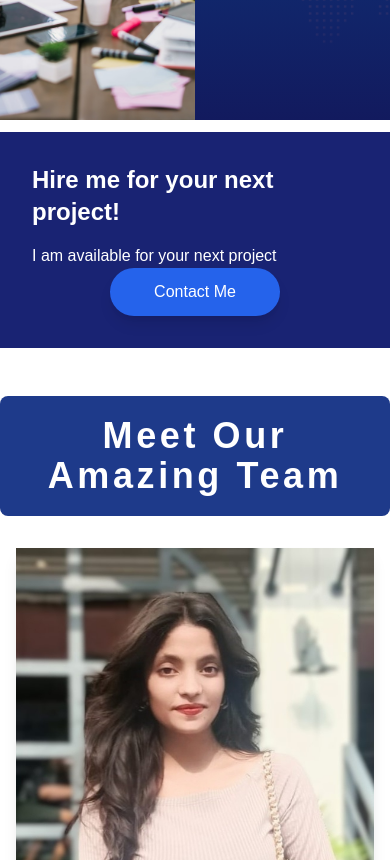
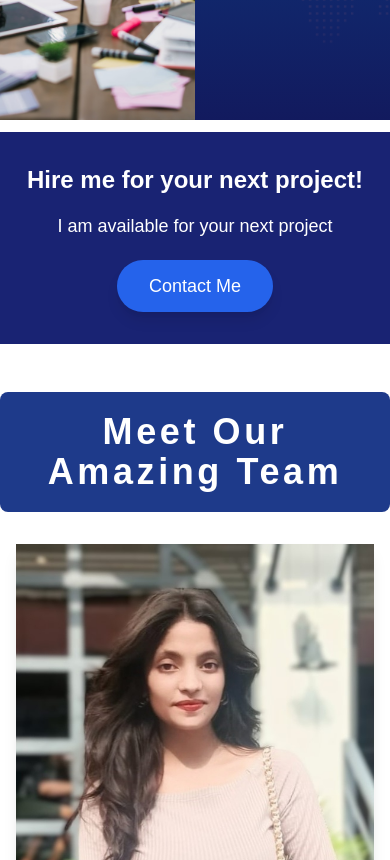
Before and after one commit to aOnixglobalai99/aonixglobalai-portfolio, a Next.js app: page / in a window 390 px wide. Shown: the part 11140-12000 px from the top of the page. Built offline with nearby package versions, Linux system fonts and the light colour scheme.

Commit message:
hire me section responsiveness improvement

```diff
--- a/src/app/Home/page.tsx
+++ b/src/app/Home/page.tsx
@@ -453,20 +453,24 @@ const page = () => {
           </div>
         </section> */}
         {/* Hire me section  */}
-        <section className="w-screen mt-3 bg-[#192373] flex justify-between py-8 px-8 lg:py-20 lg:px-20 max-sm:flex-col">
-          <div className="text-white">
+        <section className="w-full mt-3 bg-[#192373] py-8 px-6 lg:py-20 lg:px-20">
+          <div className="max-w-6xl mx-auto flex justify-between items-center max-md:flex-col">
+            {/* Text Content */}
+            <div className="text-white max-md:text-center">
               <h4 className="text-2xl lg:text-4xl font-semibold">
                 Hire me for your next project!
               </h4>
-            <p className="mt-4 lg:text-xl">
+              <p className="mt-4 text-lg lg:text-xl">
                 I am available for your next project
               </p>
             </div>
 
-          <div className="flex justify-center max-sm:w-full">
-            <button className="px-11 lg:px-12 p-3 lg:p-4 text-white bg-blue-600 shadow-lg hover:bg-blue-700 transition-opacity duration-300 rounded-full lg:text-2xl ">
+            {/* Button */}
+            <div className="max-md:mt-5">
+              <button className="px-8 md:px-11 lg:px-12 py-3 md:py-4 text-white bg-blue-600 shadow-lg hover:bg-blue-700 transition-opacity duration-300 rounded-full text-lg md:text-xl lg:text-2xl">
                 Contact Me
               </button>
+            </div>
           </div>
         </section>
 
```
Lines whose indentation alone changed are shown as unchanged.
